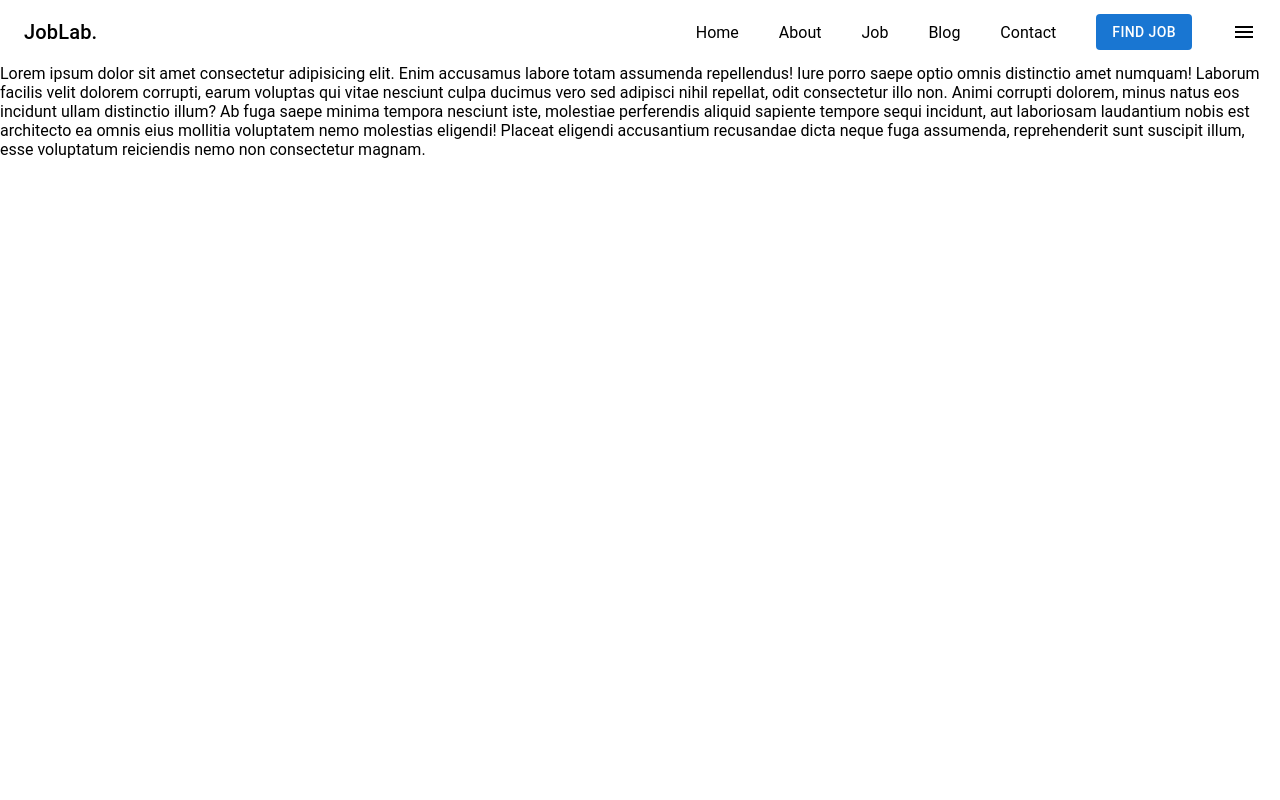
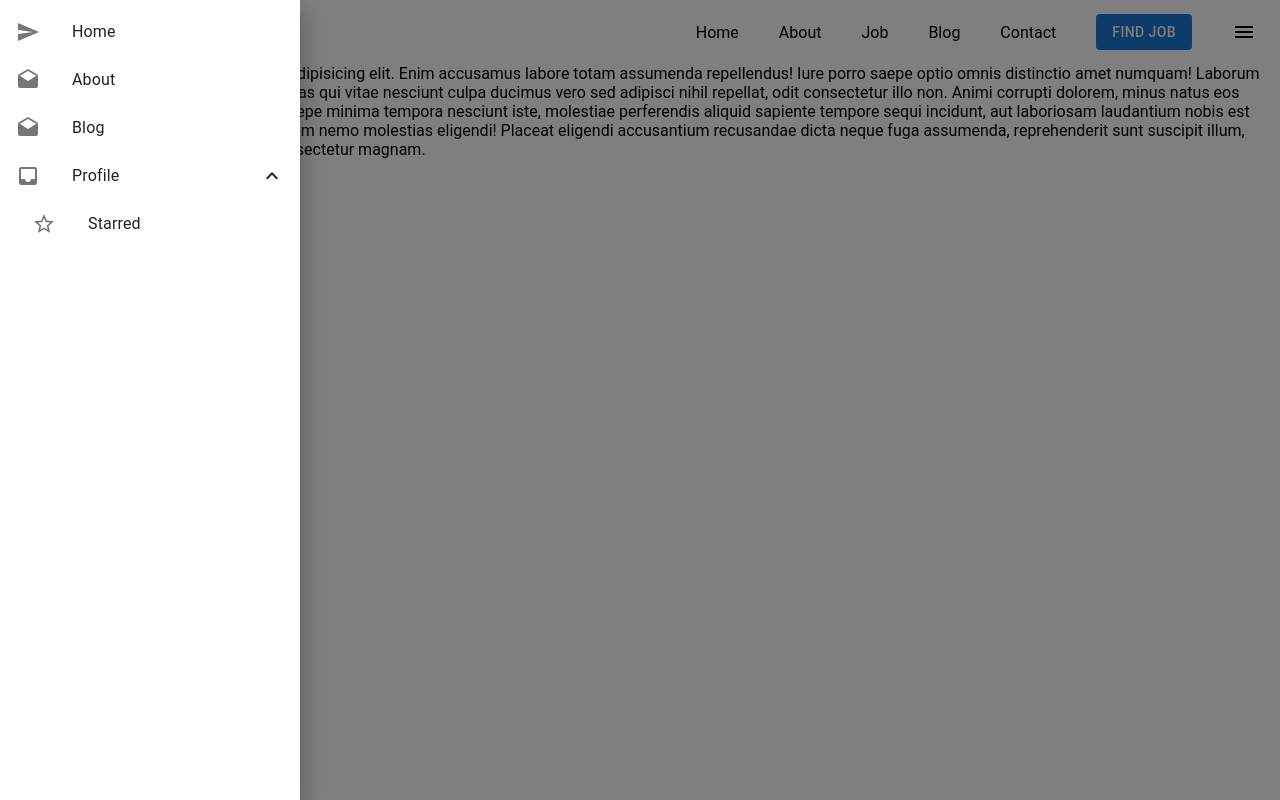
Before and after one commit to kaderabdul79/JobsLab, a React (Create React App) app: page / in a window 1280 px wide. Both pictures are taken after a click on the icon 1244 px from the left and 32 px from the top of the page. Built offline with nearby package versions, Linux system fonts and the light colour scheme.

Commit message:
open drawer if click the button and nested list

```diff
--- a/src/components/DrawerBar.js
+++ b/src/components/DrawerBar.js
@@ -1,16 +1,55 @@
-// import { Drawer } from '@mui/material';
-// import React, { useState } from 'react';
+import { AppBar, Button, Collapse, Drawer, List, ListItemButton, ListItemIcon, ListItemText, Toolbar } from '@mui/material';
+import {Drafts, ExpandLess, ExpandMore, Inbox, Menu, Send, StarBorder} from '@mui/icons-material';
+import { useState } from 'react';
 
-// const DrawerBar = () => {
-//     const [state, setState] = useState(false)
-//     return (
-//         <Drawer
-//         // anchor={anchor}
-//         open={state}
-//         // onClose={toggleDrawer(anchor, false)}
-//         >
-//         </Drawer>
-//     );
-// };
+const DrawerBar = ({openDrawer,toggleDrawer}) => {
+        // Nested List Item
+        const [openNestedList, setOpenNestedList] = useState(true);
 
-// export default DrawerBar;
+        const handleNestedList = () => {
+            setOpenNestedList(!openNestedList);
+        };
+    return (
+        <Drawer open={openDrawer} onClose={()=>toggleDrawer(false)}>
+        <List sx={{ width: '100%', minWidth: 300, bgcolor: 'background.paper' }} component="nav">
+            <ListItemButton>
+            <ListItemIcon>
+            <Send />
+            </ListItemIcon>
+            <ListItemText primary="Home" />
+            </ListItemButton>
+            <ListItemButton>
+            <ListItemIcon>
+            <Drafts />
+            </ListItemIcon>
+            <ListItemText primary="About" />
+            </ListItemButton>
+            <ListItemButton>
+            <ListItemIcon>
+            <Drafts />
+            </ListItemIcon>
+            <ListItemText primary="Blog" />
+            </ListItemButton>
+            <ListItemButton onClick={handleNestedList}>
+            <ListItemIcon>
+            <Inbox />
+            </ListItemIcon>
+            <ListItemText primary="Profile" />
+            {openNestedList ? <ExpandLess /> : <ExpandMore />}
+            </ListItemButton>
+            <Collapse in={openNestedList} timeout="auto" unmountOnExit>
+            <List component="div" disablePadding>
+            <ListItemButton sx={{ pl: 4 }}>
+                <ListItemIcon>
+                <StarBorder />
+                </ListItemIcon>
+                <ListItemText primary="Starred" />
+            </ListItemButton>
+            </List>
+            </Collapse>
+        </List>
+        </Drawer>
+    );
+};
+
+export default DrawerBar;
--- a/src/components/Navbar.js
+++ b/src/components/Navbar.js
@@ -19,12 +19,7 @@ const Navbar = () => {
         setOpenDrawer(e);
     };
 
-    // Nested List Item
-    const [openNestedList, setOpenNestedList] = useState(true);
 
-    const handleNestedList = () => {
-        setOpenNestedList(!openNestedList);
-    };
 
     return (
         <AppBar position="sticky" sx={{bgcolor: 'background.paper',color:'black',boxShadow: 0}}>
@@ -44,7 +39,7 @@ const Navbar = () => {
                     </Box>
                 </Box>
                 {/* <Menu onClick={()=>toggleDrawer(true)} sx={{ display: {xs:"block",sm:"none"} }} /> */}
-
+                <DrawerBar openDrawer={openDrawer} toggleDrawer={toggleDrawer} />
 
             </StyledToolbar>
         </AppBar>
```
